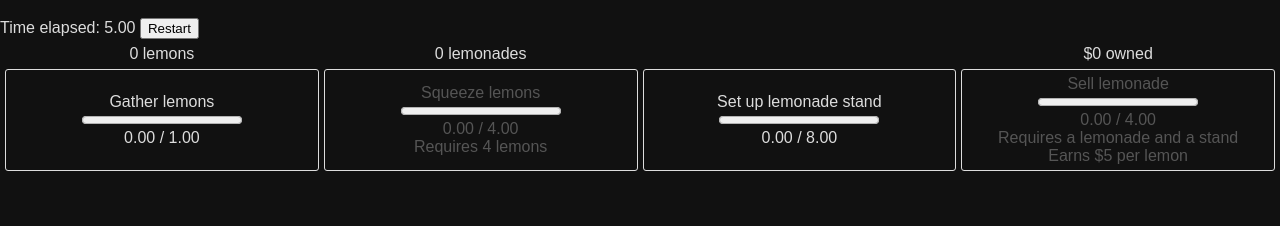
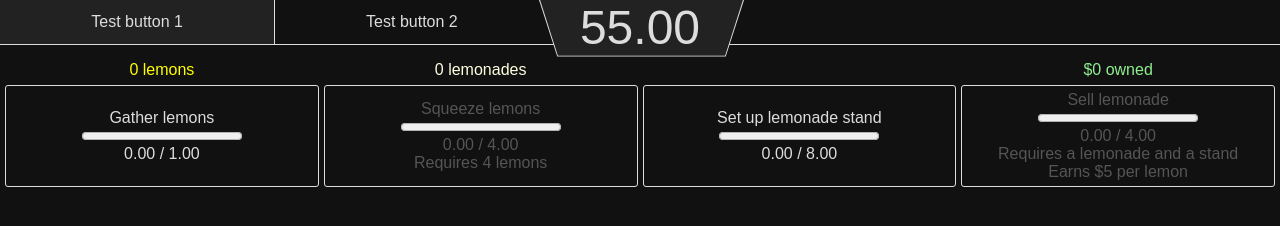
Before and after one commit to Vince7778/minute-game, a website built with Vite: page index.html in a window 1280 px wide. Built offline with nearby package versions, Linux system fonts and the light colour scheme.

Commit message:
add header

```diff
--- a/index.html
+++ b/index.html
@@ -7,10 +7,20 @@
     <body>
         <canvas id="cursorCanvas"></canvas>
         <div id="app">
-            <br />
-            <div>
-                <span id="timerText"></span>
-                <button id="restartButton">Restart</button>
+            <div id="header">
+                <div class="headerSide">
+                    <div class="headerButton">
+                        Test button 1
+                    </div>
+                    <div class="headerButton">
+                        Test button 2
+                    </div>
+                </div> <!-- will have tabs -->
+                <div id="timerContainer">
+                    <div id="timerBackground"></div>
+                    <div id="timer">12.34</div>
+                </div>
+                <div class="headerSide"></div>
             </div>
             <table class="container">
                 <tr>
--- a/src/cursor.ts
+++ b/src/cursor.ts
@@ -70,11 +70,9 @@ export class CursorCanvas extends ReplayRecorder implements Component {
 
     onmousemove(_: State, inter: Interaction) {
         if (!inter.real) {
-            const x = inter.details.x;
-            const y = inter.details.y;
-            const id = inter.details.replayId;
-            if (!x || !y || !id) return;
-            this.lastPositions[id] = { x, y };
+            const { x, y, replayId } = inter.details;
+            if (!x || !y || !replayId) return;
+            this.lastPositions[replayId] = { x, y };
         }
     }
 }
--- a/src/main.ts
+++ b/src/main.ts
@@ -13,24 +13,23 @@ $("restartButton")?.addEventListener("click", () => {
 });
 
 let timerText = new CText(
-    "timerText",
-    (s) => `Time elapsed: ${formatTime(s.frame)}`,
+    "timer",
+    (s) => `${formatTime(s.endFrame - s.frame)}`,
 );
 timerText.addTo(runner);
 
-let lemonText = new CText("lemonText", (s) =>
-    pluralify(s.resources.lemons, "lemon"),
-);
+let lemonText = new CText("lemonText", (s) => pluralify(s.resources.lemons, "lemon"), "yellow");
 lemonText.addTo(runner);
 
 let lemonadeText = new CText("lemonadeText", (s) =>
-    pluralify(s.resources.lemonades, "lemonade"),
+    pluralify(s.resources.lemonades, "lemonade"), "lightyellow"
 );
 lemonadeText.addTo(runner);
 
 let moneyText = new CText(
     "moneyText",
     (s) => "$" + s.resources.money + " owned",
+    "lightgreen",
 );
 moneyText.addTo(runner);
 
--- a/src/state.ts
+++ b/src/state.ts
@@ -1,5 +1,6 @@
 export class State {
-    frame: number = 0;
+    frame = 0;
+    endFrame = 60_000; // 60 seconds
 
     isStandSetUp = false;
     moneyPerLemonade = 5;
--- a/src/styles.css
+++ b/src/styles.css
@@ -1,5 +1,6 @@
 * {
     font-family: Arial, Helvetica, sans-serif;
+    font-variant-numeric: tabular-nums;
 }
 
 body {
@@ -27,11 +28,11 @@ body {
 }
 
 .cbutton:hover:not(.cbutton-disabled) {
-    background-color: #181818;
+    background-color: #222;
 }
 
 .cbutton-pressed:not(.cbutton-disabled) {
-    background-color: #222 !important;
+    background-color: #333 !important;
 }
 
 .ctext {
@@ -54,3 +55,58 @@ body {
     top: 0;
     pointer-events: none;
 }
+
+#header {
+    display: grid;
+    grid-template-columns: 3fr 1fr 3fr;
+}
+
+.headerSide {
+    display: grid;
+    grid-template-columns: 1fr 1fr;
+
+    height: 80%;
+    padding: 0 1em 0 1em;
+    margin: 0 -1em 0 -1em;
+    border-bottom: 1px solid #ddd;
+}
+
+.headerSide > *:not(:first-child) {
+    border-left: 1px solid #ddd;
+}
+
+.headerButton {
+    display: flex;
+    justify-content: center;
+    align-items: center;
+    height: 100%;
+    cursor: pointer;
+}
+
+.headerButton:hover {
+    background-color: #222;
+}
+
+#timerContainer {
+    position: relative;
+    z-index: 2;
+}
+
+#timerBackground {
+    position: absolute;
+    top: 3px;
+    left: 0;
+    width: 100%;
+    height: 100%;
+    z-index: -1;
+
+    background-color: #222;
+    border: 1px solid #ddd;
+    border-top: none;
+    transform: perspective(10px) rotateX(-2deg);
+}
+
+#timer {
+    font-size: 3em;
+    text-align: center;
+}
--- a/src/text.ts
+++ b/src/text.ts
@@ -6,10 +6,12 @@ type TextFn = (state: State) => string;
 export class CText implements Component {
     id: string;
     fn: TextFn;
+    color?: string;
 
-    constructor(id: string, fn: TextFn) {
+    constructor(id: string, fn: TextFn, color?: string) {
         this.id = id;
         this.fn = fn;
+        this.color = color;
     }
 
     getElem(): HTMLElement {
@@ -29,6 +31,7 @@ export class CText implements Component {
 
         e.innerText = this.fn(state);
         e.classList.add("ctext");
+        if (this.color) e.style.color = this.color;
     }
 
     addTo(runner: GameRunner) {
--- a/src/utils.ts
+++ b/src/utils.ts
@@ -12,7 +12,8 @@ function padWithZero(n: number, len: number): string {
     return out;
 }
 
-export function formatTime(ms: number) {
+export function formatTime(ms: number): string {
+    if (ms < 0) return "-" + formatTime(-ms);
     let secs = Math.floor(ms / 1000);
     ms = ms % 1000;
     let mins = Math.floor(secs / 60);
```
